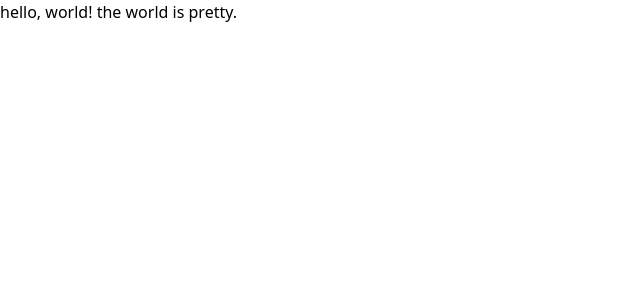
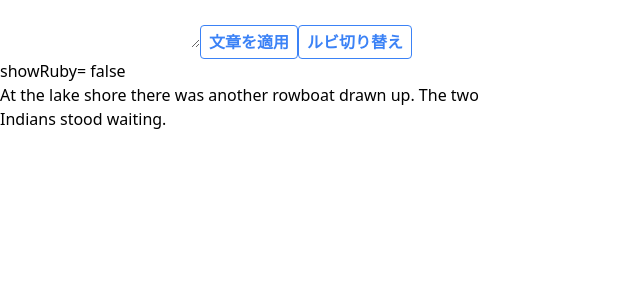
Before and after one commit to nac-39/english-text-annotater, a React (Create React App) app: page / in a window 1280 px wide. Shown: the top 300 px of the page, without its empty margins (0-640 px from the left). Built offline with nearby package versions, Linux system fonts and the light colour scheme.

Commit message:
feat 動的に文章を適用できるように, ruby切り替えの実装

```diff
--- a/src/App.tsx
+++ b/src/App.tsx
@@ -1,18 +1,45 @@
-import React from "react";
-import logo from "./logo.svg";
+import React, { useState } from "react";
 import { convertText2TextType } from "./util/convert";
 import { PrettyText } from "./components/PrettyText";
+import { Text } from "./types/Text";
 
 const App = () => {
-  const words = convertText2TextType("hello, world! the world is pretty.");
+  const initialWords = convertText2TextType("At the lake shore there was another rowboat drawn up. The two Indians stood waiting. ");
+  const [words, setWords] = useState(initialWords);
+  const [ordinal, setOrdinal] = useState("");
+  const [showRuby, setShowRuby] = useState(false);
+  const updateData = (text: Text, index: number) => {
+    setWords(words.map((word, i) => (i === index ? text : word)));
+  };
+  const handleOrdinalChange = (e: React.ChangeEvent<HTMLTextAreaElement>) => {
+    setOrdinal(e.target.value);
+  };
   return (
-    <div className="">
-      {words.map((word, index) => (
-        <>
-          {word.canAnnotate && index > 0 ? <PrettyText text={{ word: " ", canAnnotate: false }} key={index * 2} /> : <></>}
-          <PrettyText text={word} key={index * 2 + 1} />
-        </>
-      ))}
+    <div className=" max-w-lg">
+      <textarea value={ordinal} onChange={handleOrdinalChange}></textarea>
+      <button
+        onClick={() =>
+          setWords(() => {
+            const newObj = convertText2TextType(ordinal);
+            return newObj;
+          })
+        }
+        className="px-2 py-1 text-blue-500 border border-blue-500 font-semibold rounded hover:bg-blue-100"
+      >
+        文章を適用
+      </button>
+      <button onClick={() => setShowRuby(!showRuby)} className="px-2 py-1 text-blue-500 border border-blue-500 font-semibold rounded hover:bg-blue-100">
+        ルビ切り替え
+      </button>
+      <div>showRuby= {showRuby ? "true" : "false"}</div>
+      <div>
+        {words.map((word, index) => (
+          <>
+            {word.canAnnotate && index > 0 && words[index - 1].word != '"' ? <PrettyText text={{ word: " ", canAnnotate: false }} key={String(index * 2) + word.word} showRuby={false} /> : <></>}
+            <PrettyText text={word} key={String(index * 2 + 1) + word.word} showRuby={showRuby} updateValue={(text) => updateData(text, index)} />
+          </>
+        ))}
+      </div>
     </div>
   );
 };
--- a/src/components/PrettyText.tsx
+++ b/src/components/PrettyText.tsx
@@ -1,26 +1,64 @@
-import React, { useState } from "react";
+import React, { useRef, useState } from "react";
 import { Text } from "../types/Text";
 
-export const PrettyText = (props: { text: Text }) => {
+export const PrettyText = (props: { text: Text; showRuby: boolean; updateValue?: (text: Text) => void }) => {
   const [value, setValue] = useState(props.text);
   const [isHover, setIsHover] = useState(false);
   const [isLocked, setIsLocked] = useState(false);
   const isShow = isHover || isLocked;
+
+  const inputRef = useRef<HTMLInputElement>(null);
+
+  const handleOnClick = (e: React.MouseEvent) => {
+    // setIsLocked(!isLocked);
+    if (inputRef && inputRef.current) inputRef.current.focus();
+  };
+
+  const handleChangeValue = (e: React.ChangeEvent<HTMLInputElement>) => {
+    const newText = { word: value.word, annotation: e.target.value, canAnnotate: value.canAnnotate };
+    setValue(newText);
+    // 親コンポーネントの値も更新
+    if (props.updateValue) props.updateValue(newText);
+  };
+
   const handleKeyDown = (e: React.KeyboardEvent<HTMLInputElement>) => {
-    if (e.nativeEvent.isComposing || e.key !== "Enter") return;
-    setIsLocked(false);
-    setIsHover(false);
+    if (e.nativeEvent.isComposing) return;
+    // エンターキーで入力終われる
+    if (e.key === "Enter") {
+      setIsLocked(false);
+      setIsHover(false);
+    }
   };
+
+  if (props.showRuby) {
+    return (
+      <ruby style={{ rubyPosition: "under" }}>
+        {props.text.word}{" "}
+        {props.text.annotation && (
+          <>
+            {" "}
+            <rp>(</rp>
+            <rt className=" text-center text-orange-300">{props.text.annotation}</rt>
+            <rp>)</rp>
+          </>
+        )}
+      </ruby>
+    );
+  }
+
   return (
-    <span className="relative" onClick={(e) => setIsLocked(!isLocked)} onMouseEnter={() => setIsHover(true)} onMouseLeave={() => setIsHover(false)}>
-      <span className={isHover ? "text-red-400" : ""}>{value.word}</span>
-      {isShow && value.word && (
+    <span className="relative" onClick={handleOnClick} onMouseEnter={() => setIsHover(true)} onMouseLeave={() => setIsHover(false)}>
+      <span className={(isHover ? "text-red-400" : "") + (value.annotation?.length ? "underline" : "")}>{value.word}</span>
+      {isShow && value.word && value.canAnnotate && (
         <input
+          ref={inputRef}
           placeholder="annotate..."
-          className="absolute -bottom-8 left-0 shadow appearance-none border rounded w-min px-1 py-1 text-gray-700 leading-tight focus:outline-none focus:shadow-outline"
+          className=" z-50 absolute -bottom-7 left-0 shadow appearance-none border rounded w-min px-1 py-1 text-gray-700 leading-tight focus:outline-none focus:shadow-outline"
           value={value.annotation}
-          onChange={(e) => setValue({ word: value.word, annotation: e.target.value, canAnnotate: value.canAnnotate })}
+          onChange={handleChangeValue}
           onKeyDown={handleKeyDown}
+          onMouseEnter={() => setIsHover(true)}
+          onMouseLeave={() => setIsHover(false)}
         />
       )}
     </span>
--- a/src/util/convert.ts
+++ b/src/util/convert.ts
@@ -1,16 +1,16 @@
 import { Text } from "../types/Text"
 
 export const convertText2TextType = (ordinal: string) => {
-    const replaceSymbols = [".", ",", ":", ";", "!", "?"]
+    const regex = /([,.'":;~`!\?@#$%^&*\(\)\[\]])/g
     let replaced = ordinal
-    for (const symbol of replaceSymbols) {
-        replaced = replaced.replace(symbol, " " + symbol)
-    }
+    replaced = replaced.replace(regex, " " + "$1" + " ")
+    replaced = replaced.replace(/[ ]+/g, " ")
+
     const splitted = replaced.split(" ")
     return splitted.map(word => (
         {
             word: word,
-            canAnnotate: replaceSymbols.indexOf(word) === -1
+            canAnnotate: !regex.test(word)
         }
     ) as Text)
 }
```
